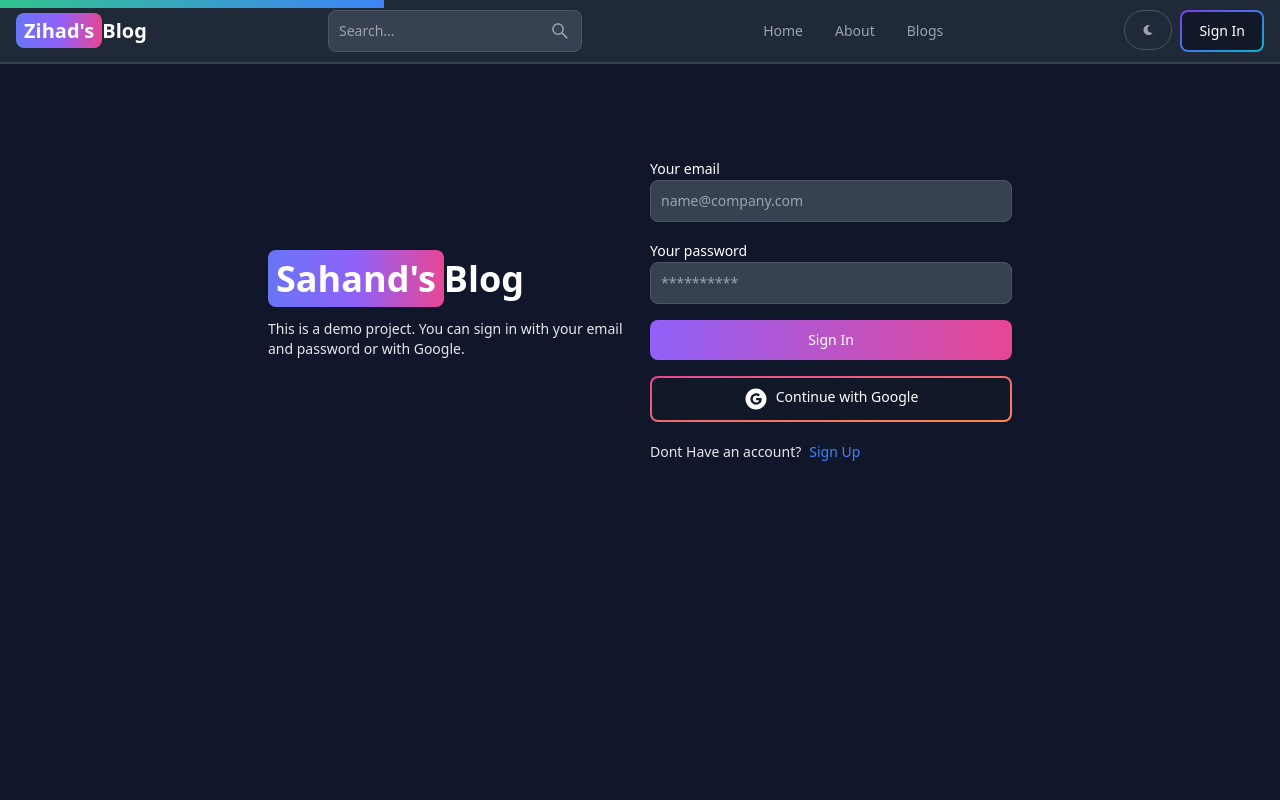
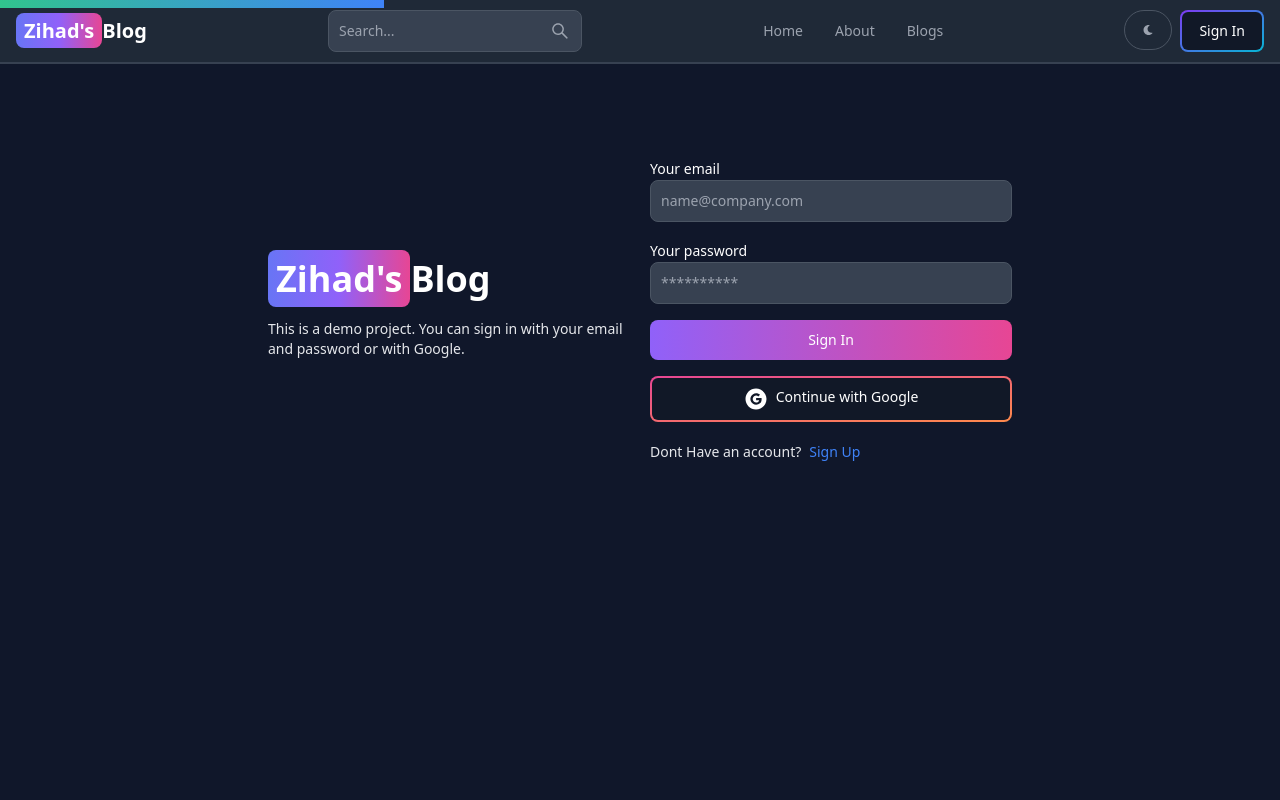
Before and after one commit to maruf449/ZihAD-S-BLOG, a React (Vite) app in the folder client/: page /sign-in in a window 1280 px wide. Shown: the top 800 px of the page. Built offline with nearby package versions, Linux system fonts and the light colour scheme; no server answers.

Commit message:
initial commit

```diff
--- a/client/src/pages/SignIn.jsx
+++ b/client/src/pages/SignIn.jsx
@@ -49,7 +49,7 @@ export default function SignIn() {
         <div className='flex-1'>
           <Link to='/' className='font-bold dark:text-white text-4xl'>
             <span className='px-2 py-1 bg-gradient-to-r from-indigo-500 via-purple-500 to-pink-500 rounded-lg text-white'>
-              Sahand's
+              Zihad's
             </span>
             Blog
           </Link>
--- a/client/src/pages/SignUp.jsx
+++ b/client/src/pages/SignUp.jsx
@@ -44,7 +44,7 @@ export default function SignUp() {
         <div className='flex-1'>
           <Link to='/' className='font-bold dark:text-white text-4xl'>
             <span className='px-2 py-1 bg-gradient-to-r from-indigo-500 via-purple-500 to-pink-500 rounded-lg text-white'>
-              Sahand's
+              Zihad's
             </span>
             Blog
           </Link>
```
